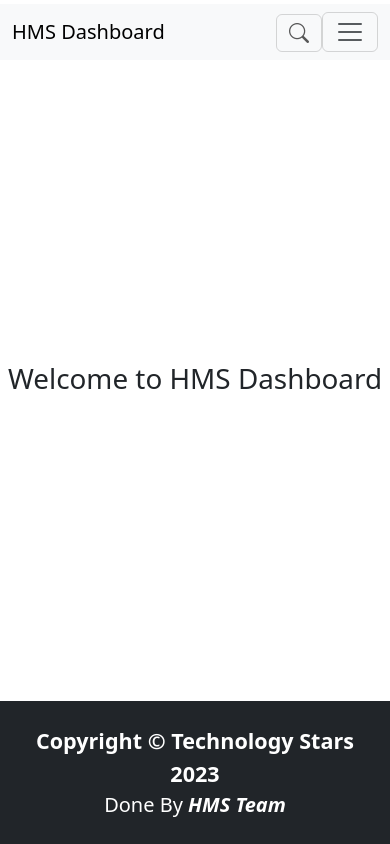
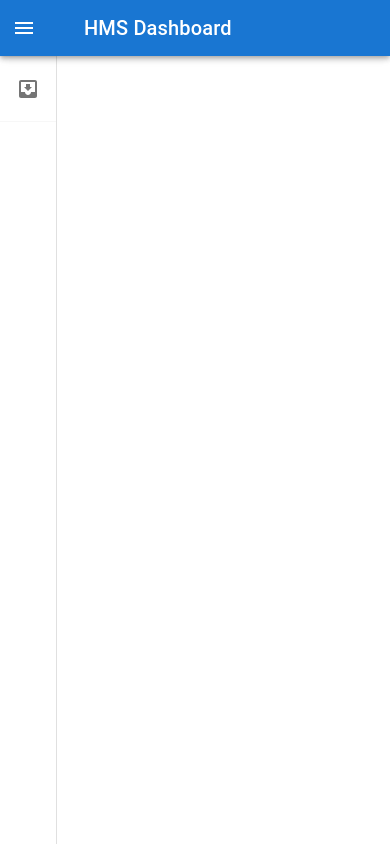
Before and after one commit to AbdulwaliAlhammadi/HMS-Dashboard, a React (Vite) app: page / in a window 390 px wide. Built offline with nearby package versions, Linux system fonts and the light colour scheme.

Commit message:
add template

```diff
--- a/src/App.jsx
+++ b/src/App.jsx
@@ -1,8 +1,8 @@
+import MiniDrawer from './components/sidebar'
+
 function App() {
   return (
-    <div className="d-flex flex-column h-100 justify-content-center text-center">
-      <h1>Welcome to HMS Dashboard</h1>
-    </div>
+   <MiniDrawer />
   )
 }
 
--- a/src/components/Footer.jsx
+++ /dev/null
@@ -1,13 +0,0 @@
-export const Footer = () => {
-  return (
-    <footer
-      id="footer"
-      className="footer mt-auto p-4 bg-dark text-white text-center fw-bold fs-4"
-    >
-      Copyright &copy; Technology Stars 2023
-      <div className="fs-5 fw-normal">
-        Done By <span className="fst-italic fw-bolder">HMS Team</span>
-      </div>
-    </footer>
-  );
-};
--- a/src/components/Header.jsx
+++ /dev/null
@@ -1,65 +0,0 @@
-import { el } from "../js/helpers";
-
-export const Header = () => {
-
-  const searchClickHandler = () => {
-    el("#searchInput").focus();
-  };
-
-  return (
-    <nav className="navbar navbar-expand-lg bg-body-tertiary my-1">
-      <div className="container container-fluid">
-        <a className="navbar-brand" href="#">
-          HMS Dashboard
-        </a>
-        <div>
-          <button
-            id="search-btn"
-            className="navbar-toggler py-2 btn btn-outline-dark"
-            type="button"
-            data-bs-toggle="collapse"
-            data-bs-target="#navbarSearch"
-            aria-controls="navbarSearch"
-            aria-expanded="false"
-            aria-label="Toggle navigation"
-            onClick={searchClickHandler}
-          >
-            <span className="bi bi-search"></span>
-          </button>
-          <button
-            className="navbar-toggler"
-            type="button"
-            data-bs-toggle="collapse"
-            data-bs-target="#navbarNavDropdown"
-            aria-controls="navbarNavDropdown"
-            aria-expanded="false"
-            aria-label="Toggle navigation"
-          >
-            <span className="navbar-toggler-icon"></span>
-          </button>
-        </div>
-        <div className="flex-grow-0 collapse navbar-collapse" id="navbarSearch">
-          <div className="input-container d-block my-2">
-            <input
-              className="form-control border rounded-pill"
-              type="search"
-              id="searchInput"
-              placeholder="search"
-            />
-            <i className="bi bi-search"></i>
-          </div>
-        </div>
-
-        <div className="collapse navbar-collapse" id="navbarNavDropdown">
-          <ul className="navbar-nav">
-            <li className="nav-item">
-              <a className="nav-link" aria-current="page" href="#">
-                Home
-              </a>
-            </li>
-          </ul>
-        </div>
-      </div>
-    </nav>
-  );
-};
--- /dev/null
+++ b/src/components/sidebar.jsx
@@ -0,0 +1,161 @@
+import * as React from 'react';
+import { styled, useTheme } from '@mui/material/styles';
+import Box from '@mui/material/Box';
+import MuiDrawer from '@mui/material/Drawer';
+import MuiAppBar from '@mui/material/AppBar';
+import Toolbar from '@mui/material/Toolbar';
+import List from '@mui/material/List';
+import CssBaseline from '@mui/material/CssBaseline';
+import Typography from '@mui/material/Typography';
+import Divider from '@mui/material/Divider';
+import IconButton from '@mui/material/IconButton';
+import MenuIcon from '@mui/icons-material/Menu';
+import ChevronLeftIcon from '@mui/icons-material/ChevronLeft';
+import ChevronRightIcon from '@mui/icons-material/ChevronRight';
+import ListItem from '@mui/material/ListItem';
+import ListItemButton from '@mui/material/ListItemButton';
+import ListItemIcon from '@mui/material/ListItemIcon';
+import ListItemText from '@mui/material/ListItemText';
+import InboxIcon from '@mui/icons-material/MoveToInbox';
+import MailIcon from '@mui/icons-material/Mail';
+
+const drawerWidth = 240;
+
+const openedMixin = (theme) => ({
+  width: drawerWidth,
+  transition: theme.transitions.create('width', {
+    easing: theme.transitions.easing.sharp,
+    duration: theme.transitions.duration.enteringScreen,
+  }),
+  overflowX: 'hidden',
+});
+
+const closedMixin = (theme) => ({
+  transition: theme.transitions.create('width', {
+    easing: theme.transitions.easing.sharp,
+    duration: theme.transitions.duration.leavingScreen,
+  }),
+  overflowX: 'hidden',
+  width: `calc(${theme.spacing(7)} + 1px)`,
+  [theme.breakpoints.up('sm')]: {
+    width: `calc(${theme.spacing(8)} + 1px)`,
+  },
+});
+
+const DrawerHeader = styled('div')(({ theme }) => ({
+  display: 'flex',
+  alignItems: 'center',
+  justifyContent: 'flex-end',
+  padding: theme.spacing(0, 1),
+  // necessary for content to be below app bar
+  ...theme.mixins.toolbar,
+}));
+
+const AppBar = styled(MuiAppBar, {
+  shouldForwardProp: (prop) => prop !== 'open',
+})(({ theme, open }) => ({
+  zIndex: theme.zIndex.drawer + 1,
+  transition: theme.transitions.create(['width', 'margin'], {
+    easing: theme.transitions.easing.sharp,
+    duration: theme.transitions.duration.leavingScreen,
+  }),
+  ...(open && {
+    marginLeft: drawerWidth,
+    width: `calc(100% - ${drawerWidth}px)`,
+    transition: theme.transitions.create(['width', 'margin'], {
+      easing: theme.transitions.easing.sharp,
+      duration: theme.transitions.duration.enteringScreen,
+    }),
+  }),
+}));
+
+const Drawer = styled(MuiDrawer, { shouldForwardProp: (prop) => prop !== 'open' })(
+  ({ theme, open }) => ({
+    width: drawerWidth,
+    flexShrink: 0,
+    whiteSpace: 'nowrap',
+    boxSizing: 'border-box',
+    ...(open && {
+      ...openedMixin(theme),
+      '& .MuiDrawer-paper': openedMixin(theme),
+    }),
+    ...(!open && {
+      ...closedMixin(theme),
+      '& .MuiDrawer-paper': closedMixin(theme),
+    }),
+  }),
+);
+
+export default function MiniDrawer() {
+  const theme = useTheme();
+  const [open, setOpen] = React.useState(false);
+
+  const handleDrawerOpen = () => {
+    setOpen(true);
+  };
+
+  const handleDrawerClose = () => {
+    setOpen(false);
+  };
+
+  return (
+    <Box sx={{ display: 'flex' }}>
+      <CssBaseline />
+      <AppBar position="fixed" open={open}>
+        <Toolbar>
+          <IconButton
+            color="inherit"
+            aria-label="open drawer"
+            onClick={handleDrawerOpen}
+            edge="start"
+            sx={{
+              marginRight: 5,
+              ...(open && { display: 'none' }),
+            }}
+          >
+            <MenuIcon />
+          </IconButton>
+          <Typography variant="h6" noWrap component="div">
+            HMS Dashboard
+          </Typography>
+        </Toolbar>
+      </AppBar>
+      <Drawer variant="permanent" open={open}>
+        <DrawerHeader>
+          <IconButton onClick={handleDrawerClose}>
+            {theme.direction === 'rtl' ? <ChevronRightIcon /> : <ChevronLeftIcon />}
+          </IconButton>
+        </DrawerHeader>
+        <Divider />
+        <List>
+          {['Dashboard'].map((text, index) => (
+            <ListItem key={text} disablePadding sx={{ display: 'block' }}>
+              <ListItemButton
+                sx={{
+                  minHeight: 48,
+                  justifyContent: open ? 'initial' : 'center',
+                  px: 2.5,
+                }}
+              >
+                <ListItemIcon
+                  sx={{
+                    minWidth: 0,
+                    mr: open ? 3 : 'auto',
+                    justifyContent: 'center',
+                  }}
+                >
+                  {index % 2 === 0 ? <InboxIcon /> : <MailIcon />}
+                </ListItemIcon>
+                <ListItemText primary={text} sx={{ opacity: open ? 1 : 0 }} />
+              </ListItemButton>
+            </ListItem>
+          ))}
+        </List>
+        <Divider />
+      </Drawer>
+      <Box component="main" sx={{ flexGrow: 1, p: 3 }}>
+        <DrawerHeader />
+      </Box>
+    </Box>
+  );
+}
--- a/src/main.jsx
+++ b/src/main.jsx
@@ -2,9 +2,6 @@
 import ReactDOM from 'react-dom/client'
 import App from './App.jsx'
 import './index.css'
-
-import { Header } from './components/Header.jsx'
-import { Footer } from './components/Footer.jsx'
 
 import 'bootstrap'
 import 'bootstrap/dist/css/bootstrap.min.css'
@@ -13,8 +10,6 @@
 
 ReactDOM.createRoot(document.getElementById('root')).render(
   <React.StrictMode>
-    <Header />
     <App />
-    <Footer />
   </React.StrictMode>,
 )
```
Also changed, not shown: package.json (+7 -1 lines), 1 other file (tests, documents, lock files or other folders).
